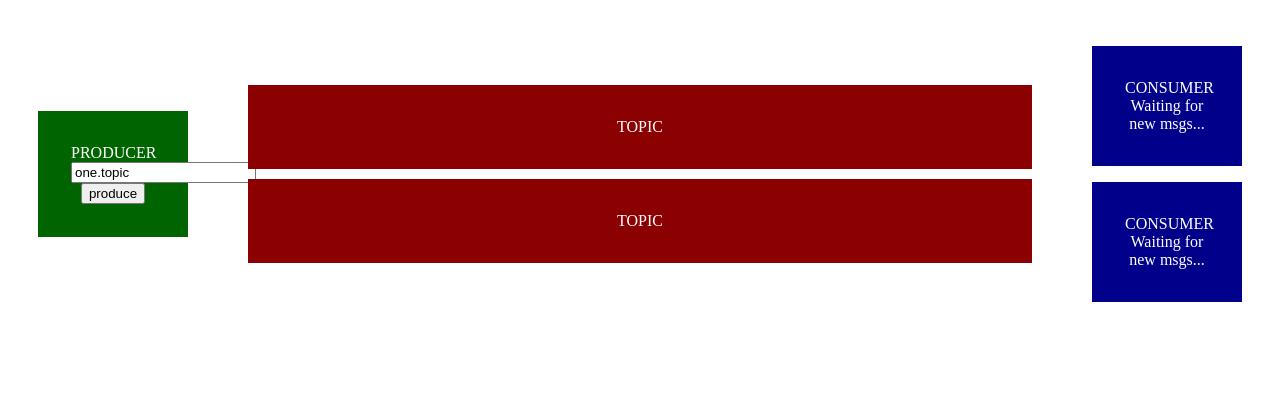
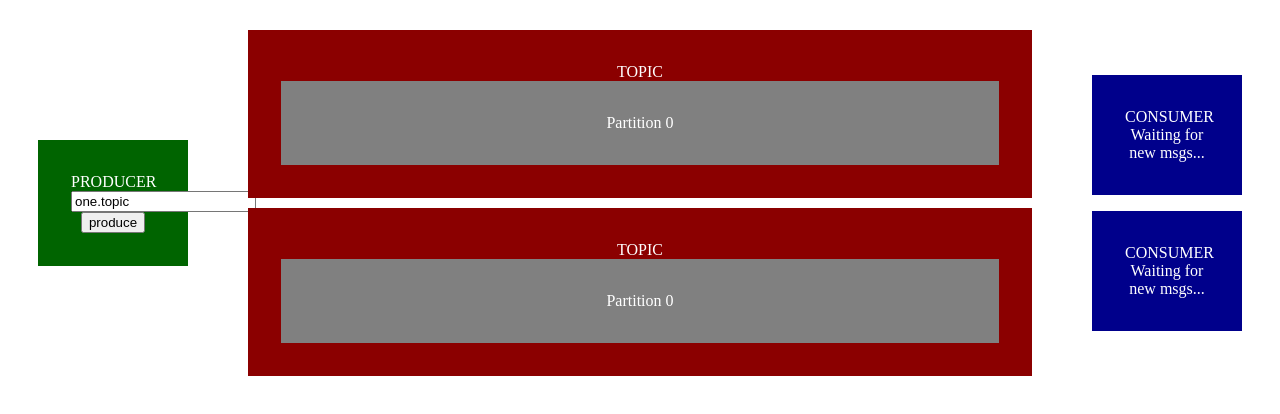
Before and after one commit to txiribimakula/kafka-playground, an Angular app: page / in a window 1280 px wide. Shown: the top 414 px of the page. Built offline with nearby package versions, Linux system fonts and the light colour scheme.

Commit message:
basic partition visuals

```diff
--- a/src/app/topic/partition/partition.component.html
+++ b/src/app/topic/partition/partition.component.html
@@ -1,7 +1,10 @@
-<div class="messages">
-    @if(messages){
+<div class="container">
+    Partition {{partition.index}}
+    <div class="messages">
+        @if(messages){
         @for (message of messages(); let i =$index; track i; ){
-            <app-message [message]="message"></app-message>
+        <app-message [message]="message"></app-message>
         }
-    }
+        }
+    </div>
 </div>
--- a/src/app/topic/partition/partition.component.scss
+++ b/src/app/topic/partition/partition.component.scss
@@ -1,3 +1,9 @@
+.container {
+    background-color: grey;
+    padding: 33px;
+    text-align: center;
+}
+
 .messages {
     display: grid;
     grid-template-columns: repeat(auto-fill, minmax(50px, 50px));
```
